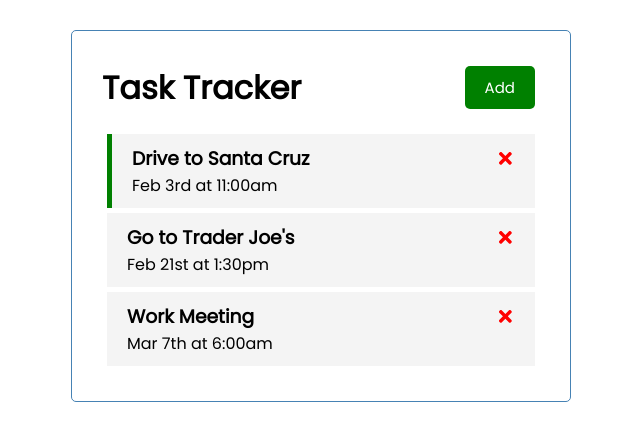
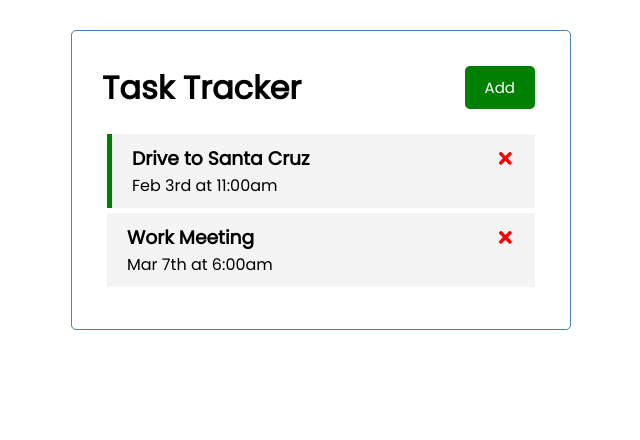
Before and after one commit to matthewfritsch/Todo-App_React, a React (Create React App) app: page / in a window 1280 px wide. Shown: the top 440 px of the page, without its empty margins (319-959 px from the left). Built offline with nearby package versions, Linux system fonts and the light colour scheme; data requests are answered from the project's data file.

Commit message:
Added json-server requests for task information

```diff
--- /dev/null
+++ b/db.json
@@ -0,0 +1,16 @@
+{
+  "tasks": [
+    {
+      "id": 1,
+      "text": "Drive to Santa Cruz",
+      "day": "Feb 3rd at 11:00am",
+      "reminder": true
+    },
+    {
+      "id": 3,
+      "text": "Work Meeting",
+      "day": "Mar 7th at 6:00am",
+      "reminder": false
+    }
+  ]
+}
--- a/package.json
+++ b/package.json
@@ -1,3 +1,4 @@
+
 {
   "name": "traversy",
   "version": "0.1.0",
@@ -6,6 +7,7 @@
     "@testing-library/jest-dom": "^5.16.2",
     "@testing-library/react": "^12.1.3",
     "@testing-library/user-event": "^13.5.0",
+    "json-server": "^0.17.0",
     "react": "^17.0.2",
     "react-dom": "^17.0.2",
     "react-icons": "^4.3.1",
@@ -16,7 +18,8 @@
     "start": "react-scripts start",
     "build": "react-scripts build",
     "test": "react-scripts test",
-    "eject": "react-scripts eject"
+    "eject": "react-scripts eject",
+    "server": "json-server --watch db.json --port 5000"
   },
   "eslintConfig": {
     "extends": [
--- a/src/App.js
+++ b/src/App.js
@@ -1,32 +1,28 @@
+import { useState, useEffect } from "react"
+
 import Header from "./components/Header";
 import Tasks from "./components/Tasks";
 import AddTask from "./components/AddTask";
 
-import { useState } from "react"
-
 
 function App() {
   const [showAddTab, setShowAddTab] = useState(false)
-  const [tasks, setTasks] = useState([
-    {
-        id: 1,
-        text:'Drive to Santa Cruz',
-        day: 'Feb 3rd at 11:00am',
-        reminder: true,
-    },
-    {
-        id: 2,
-        text:'Go to Trader Joe\'s',
-        day: 'Feb 21st at 1:30pm',
-        reminder: false,
-    },
-    {
-        id: 3,
-        text:'Work Meeting',
-        day: 'Mar 7th at 6:00am',
-        reminder: false,
-    },
-])
+  const [tasks, setTasks] = useState([])
+
+  useEffect(()=> {
+    const getTasks = async () => {
+      const tasksFromServer = await fetchTasks()
+      setTasks(tasksFromServer)
+    }
+
+    getTasks()
+  }, [])
+
+  const fetchTasks = async () => {
+    const res = await fetch('http://localhost:5000/tasks');
+    const data = await res.json()
+    return data
+  }
 
   const addTask = (task) => {
     const id = Math.floor(Math.random() * 10000) + 1
@@ -36,7 +32,12 @@
   }
 
   //Delete Task
-  const deleteTask = (id) => {
+  const deleteTask = async (id) => {
+    await fetch(`http://localhost:5000/tasks/${id}`, {
+      method: 'DELETE'
+    })
+
+    //update UI
     setTasks(tasks.filter((task) => task.id !== id))
   }
 
```
Also changed, not shown: 1 other file (tests, documents, lock files or other folders).
